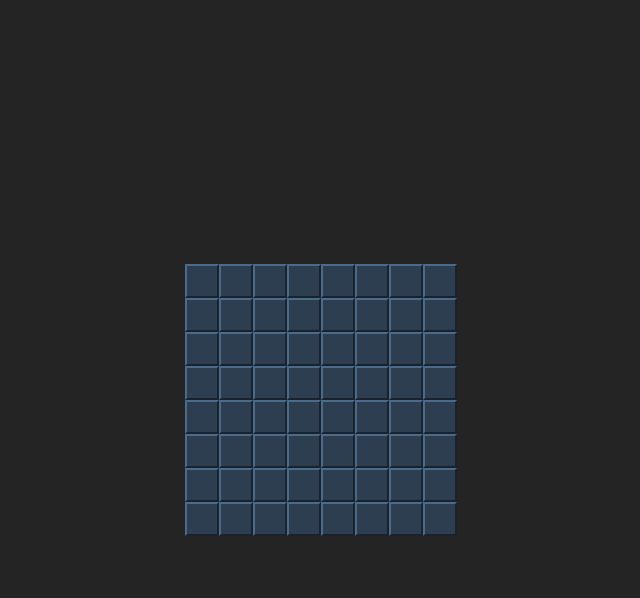
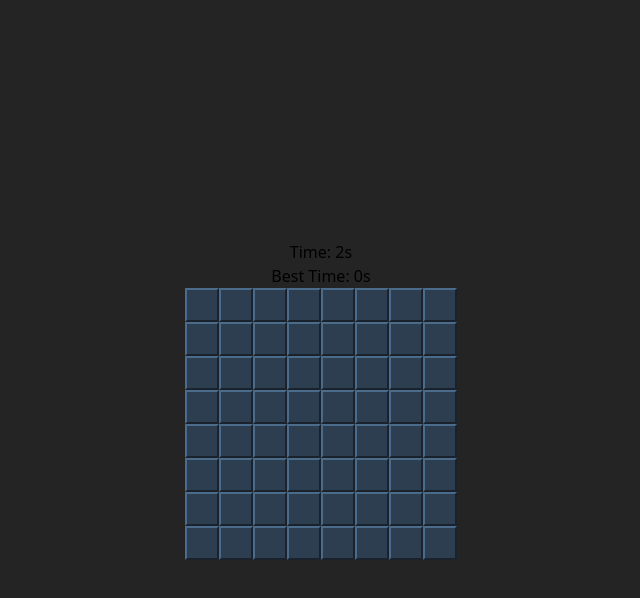
Before and after one commit to Viteail/minesweeper, a React (Vite) app: page / in a window 1280 px wide. Both pictures are taken after a click on the button "Easy". Shown: the top 598 px of the page, without its empty margins (319-959 px from the left). Built offline with nearby package versions, Linux system fonts and the light colour scheme.

Commit message:
feat: explosion Icon

```diff
--- a/src/App.tsx
+++ b/src/App.tsx
@@ -1,6 +1,6 @@
 import "./App.css";
 
-import { Grid, Modal, ModalMenu, ResultMenu } from "./components";
+import { Grid, Modal, ModalMenu, ResultMenu, GameHeader } from "./components";
 
 import { useState } from "react";
 
@@ -33,6 +33,8 @@ function App() {
   const [isLost, setIsLost] = useState(false);
 
   const [revealBombs, setRevealBombs] = useState(false);
+
+  const [bestScore, setBestScore] = useState(0);
 
   const resetGame = () => {
     setSquares([]);
@@ -272,6 +274,8 @@ function App() {
     }
   };
 
+  const updateBestScore = (time) => setBestScore(time);
+
   return (
     <div>
       {!gridSize && (
@@ -290,6 +294,13 @@ function App() {
         </ResultMenu>
       )}
       {switchToGrid && (
+        <>
+          <GameHeader
+            isLost={isLost}
+            isWon={isWon}
+            updateBestScore={updateBestScore}
+            bestScore={bestScore}
+          ></GameHeader>
           <Grid
             handleRightClickSquare={handleRightClickSquare}
             handleClickSquare={handleClickSquare}
@@ -297,6 +308,7 @@ function App() {
             squares={squares}
             revealBombs={revealBombs}
           ></Grid>
+        </>
       )}
     </div>
   );
--- /dev/null
+++ b/src/components/GameHeader/index.tsx
@@ -0,0 +1,34 @@
+import { useEffect, useState } from "react";
+
+interface IGameHeaderProps {
+  isWon: boolean;
+  isLost: boolean;
+  updateBestScore: (time: number) => void;
+  bestScore: number;
+}
+
+export const GameHeader: React.FC<IGameHeaderProps> = (props) => {
+  const [time, setTime] = useState(0);
+
+  const { isWon, isLost, updateBestScore, bestScore } = props;
+
+  useEffect(() => {
+    if (isWon || isLost) {
+      updateBestScore(time);
+      return;
+    }
+
+    const interval = setInterval(() => {
+      setTime((prev) => prev + 1);
+    }, 1000);
+
+    return () => clearInterval(interval);
+  }, [isWon, isLost]);
+
+  return (
+    <div>
+      <div>Time: {time}s</div>
+      <div>Best Time: {bestScore}s</div>
+    </div>
+  );
+};
--- a/src/components/Grid/index.tsx
+++ b/src/components/Grid/index.tsx
@@ -4,6 +4,7 @@ import { Square } from "../Square";
 import { Icon } from "../Icon";
 
 import flagIcon from "../../assets/flag.svg";
+import explosionIcon from "../../assets/explosion.svg";
 
 import type { TGrid, TSquare } from "../../App";
 
@@ -30,7 +31,7 @@ export const Grid: React.FC<IGridProps> = (props) => {
   const renderContent = (square: TSquare) => {
     if (square.isClicked && square.nearBombs !== 0) return square.nearBombs;
     if (square.isFlagged) return <Icon src={flagIcon} alt="Flag" />;
-    if (revealBombs && square.isBomb) return "B";
+    if (revealBombs && square.isBomb) return <Icon src={explosionIcon} alt="Bomb" />;
   };
 
   return (
--- a/src/components/index.ts
+++ b/src/components/index.ts
@@ -5,3 +5,5 @@ export { ResultMenu } from "./ResultMenu";
 export { Modal } from "./Modal";
 
 export { ModalMenu } from "./ModalMenu";
+
+export { GameHeader } from "./GameHeader/";
```
Also changed, not shown: src/assets/bomb.svg (added), src/assets/explosion.svg (added). Lines whose indentation alone changed are shown as unchanged.
